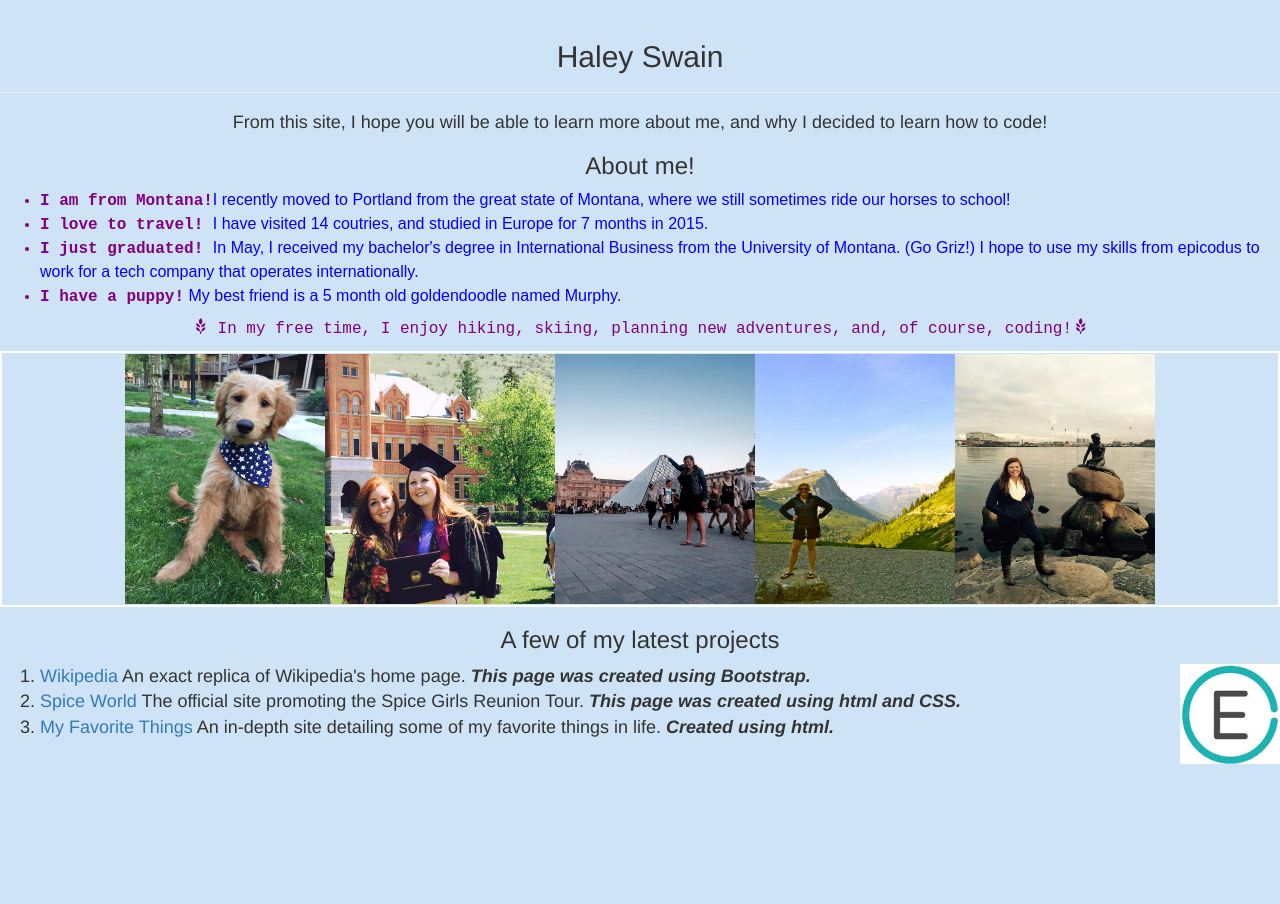
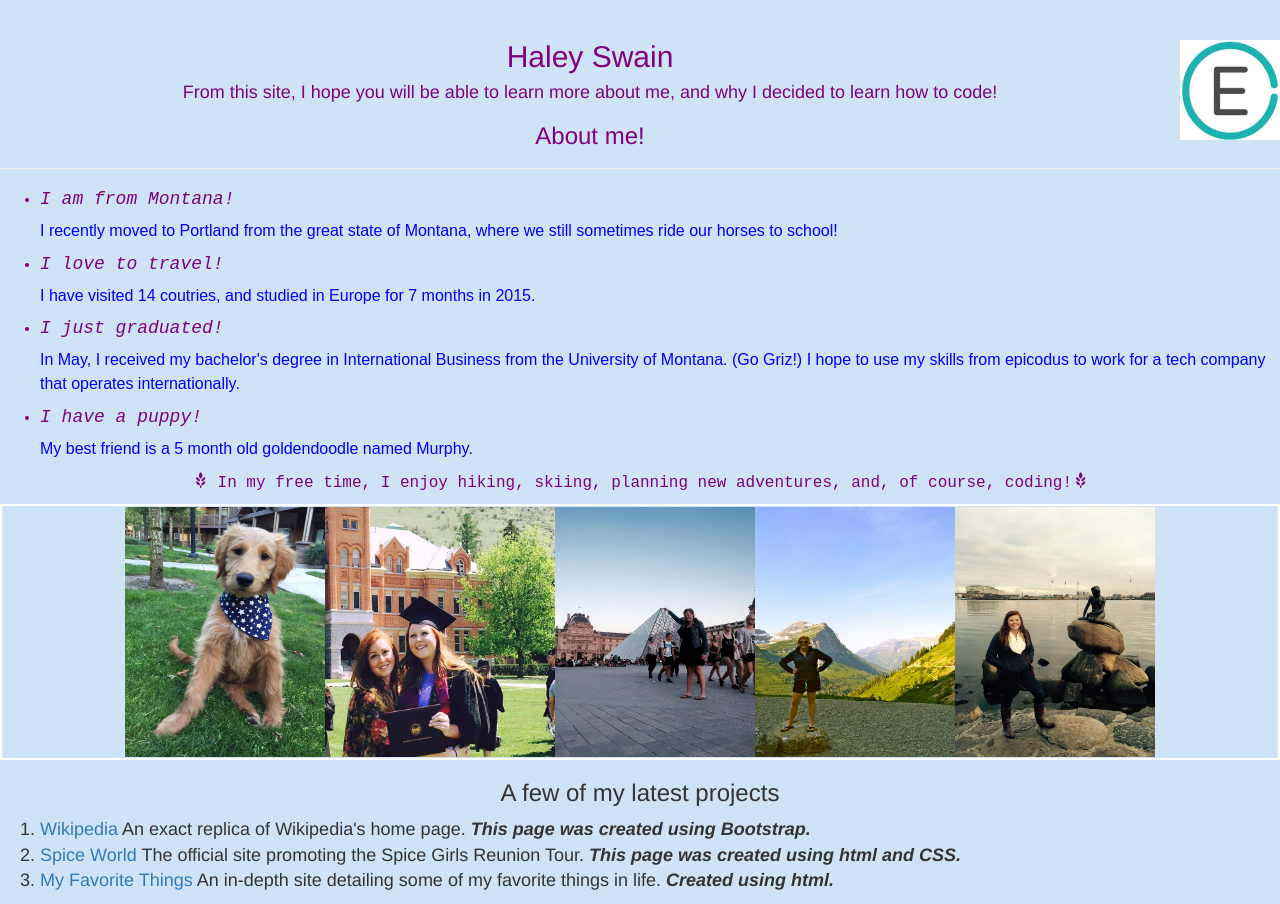
Before and after one commit to haleyswain/landing-page, a plain HTML site: page index.html in a window 1280 px wide. Before the commit the page ends 800 px from the top, so only its background shows below. Drawn offline with Linux system fonts and the light colour scheme.

Commit message:
move styles.css folder to css folder, add float, edit indentation and spacing, add cascading to stylesheet

```diff
--- a/style.css
+++ b/css/style.css
@@ -3,6 +3,15 @@
   color: purple;
   font-size: 16px;
 }
+.haley h4 {
+  font-style:italic;
+}
+
+.page-header{
+  color: purple;
+}
+
+
 .image{
   border:2px solid white;
   padding: 1px;
@@ -17,3 +26,8 @@
   font-family: sans-serif;
   color: blue;
 }
+.nav{
+  float: right;
+  width: 200px
+  border: 3px solid white;
+}
--- a/index.html
+++ b/index.html
@@ -6,22 +6,25 @@
       <meta name="viewport" content="width=device-width, initial-scale=1">
       <title>Haley's Landing Page</title>
       <link href="css/bootstrap.min.css" rel="stylesheet">
-      <link rel="stylesheet" type="text/css" href="style.css">
+        <link rel="stylesheet" type="text/css" href="css/style.css">
     </head>
       <body style="background-color:#CEE3F6;">
+        <div class="nav">
+          <img src="images/epicodus.jpeg" alt="epicodus.jpeg" width=100px height=100px>
+        </div>
         <div class="page-header">
           <h2><center>Haley Swain</center></h2>
-        </div>
           <h4><center>From this site, I hope you will be able to learn more about me, and why I decided to learn how to code!<center></h4>
           <h3><center>About me!</center></h3>
+        </div>
         <div class="haley">
           <ul>
-            <li><strong>I am from Montana!</strong><span class="life">I recently moved to Portland from the great state of Montana, where we still sometimes ride our horses to school!</span></li>
-            <li><strong> I love to travel! </strong><span class="life"> I have visited 14 coutries, and studied in Europe for 7 months in 2015.</span> </li>
-            <li><strong>I just graduated!</strong> <span class="life"> In May, I received my bachelor's degree in International Business from the University of Montana. (Go Griz!) I hope to use my skills from epicodus to work for a tech company that operates internationally.</span> </li>
-            <li><strong>I have a puppy!</strong><span class="life"> My best friend is a 5 month old goldendoodle named Murphy. </span></li>
+            <li><strong><h4>I am from Montana!</h4></strong><span class="life">I recently moved to Portland from the great state of Montana, where we still sometimes ride our horses to school!</span></li>
+            <li><strong><h4> I love to travel!</h4></strong><span class="life"> I have visited 14 coutries, and studied in Europe for 7 months in 2015.</span> </li>
+            <li><strong><h4>I just graduated!</h4></strong> <span class="life"> In May, I received my bachelor's degree in International Business from the University of Montana. (Go Griz!) I hope to use my skills from epicodus to work for a tech company that operates internationally.</span> </li>
+            <li><strong><h4>I have a puppy!</h4></strong><span class="life"> My best friend is a 5 month old goldendoodle named Murphy. </span></li>
           </ul>
-          <p> <center><span class="glyphicon glyphicon-grain" aria-hidden="true"></span> In my free time, I enjoy hiking, skiing, planning new adventures, and, of course, coding!<span class="glyphicon glyphicon-grain" aria-hidden="true"></span></center> </p>
+          <p> <center><span class="glyphicon glyphicon-grain" aria-hidden="true"></span> In my free time, I enjoy hiking, skiing, planning new adventures, and, of course, coding!<span class="glyphicon glyphicon-grain" aria-hidden="true"></span></center></p>
         </div>
           <div class="image">
             <img src="images/murph.jpg" alt="murph" width=200px height=250px>
@@ -33,30 +36,10 @@
         <div class="projects">
           <h3><center> A few of my latest projects </center></h3>
           <ol>
-              <img src="images/epicodus.jpeg" alt="epicodus.jpeg" width=100px height=100px class=pull-right>
             <li><a href="https://github.com/haleyswain/wikipedia.git"> Wikipedia </a> An exact replica of Wikipedia's home page.<em><strong> This page was created using Bootstrap.</strong></em></li>
             <li><a href="https://github.com/haleyswain/spicegirls.git"> Spice World </a> The official site promoting the Spice Girls Reunion Tour.<em><strong> This page was created using html and CSS. </em></strong></li>
             <li><a href="https://github.com/haleyswain/my-first-webpage.git"> My Favorite Things </a> An in-depth site detailing some of my favorite things in life.<em><strong> Created using html. </em> </strong>
           </ol>
         </div>
       </body>
-
-
-
-
-
-
-
-
-
-
-
-
-
-
-
-
-
-
-
   </html>
```
Also changed, not shown: 1 other file. Lines whose indentation alone changed are shown as unchanged.
